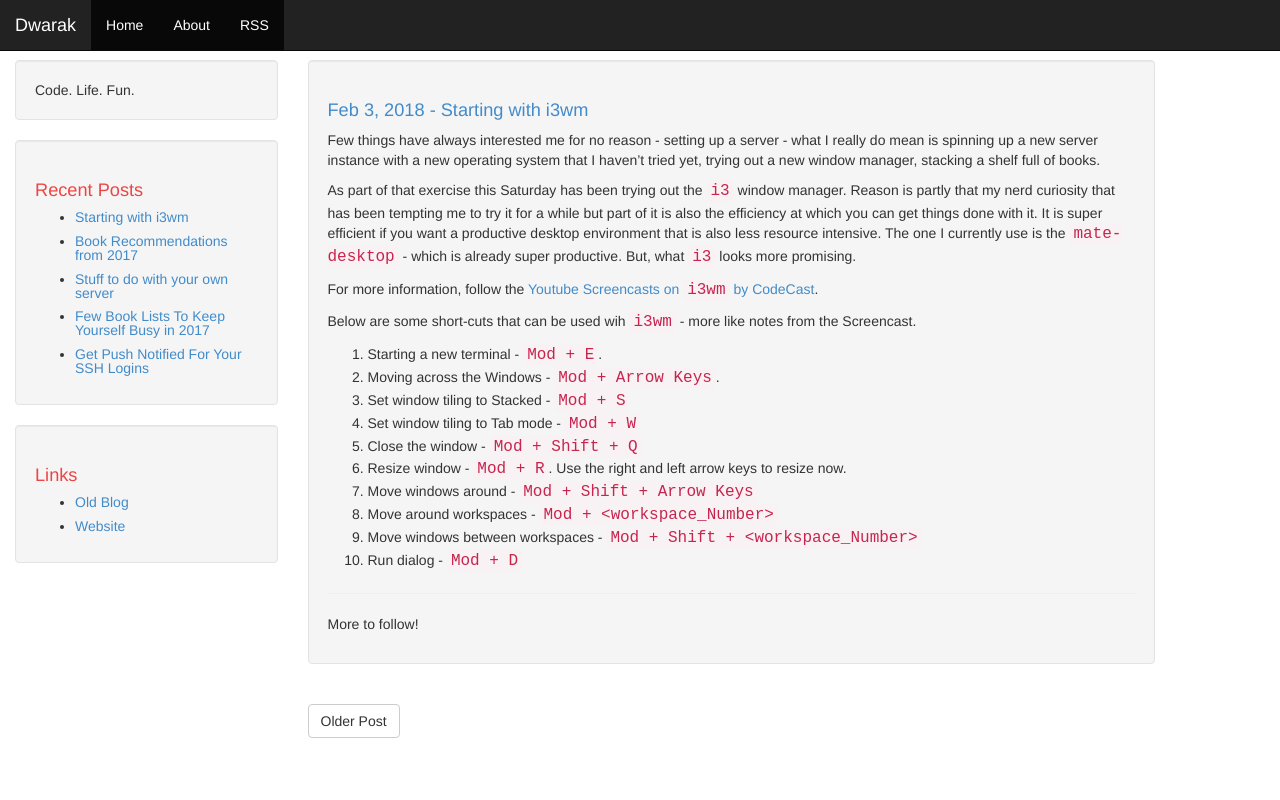
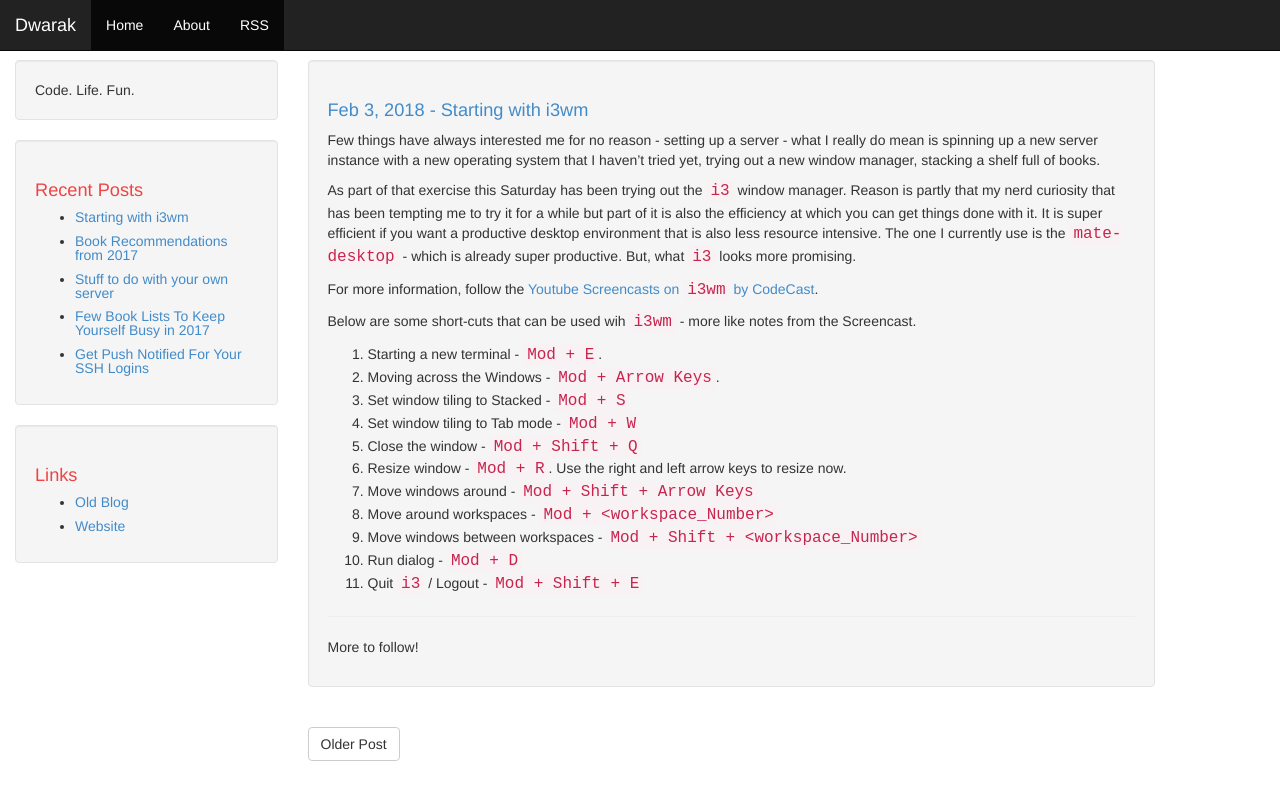
Before and after one commit to dtsdwarak/blog, a Jekyll site: the page built from _posts/2018-02-03-Starting-with-i3wm.md, in a window 1280 px wide. Shown: the top 800 px of the page. Built offline with Jekyll 4.4.1, drawn with Linux system fonts in a browser that asks for light colours.

Commit message:
Add Logout command with i3 post

````diff
--- a/_posts/2018-02-03-Starting-with-i3wm.md
+++ b/_posts/2018-02-03-Starting-with-i3wm.md
@@ -22,6 +22,7 @@
 8. Move around workspaces - ```Mod + <workspace_Number>```
 9. Move windows between workspaces - ```Mod + Shift + <workspace_Number>```
 10. Run dialog - ```Mod + D```
+11. Quit ```i3``` / Logout - ```Mod + Shift + E```
 
 ---
 
````
